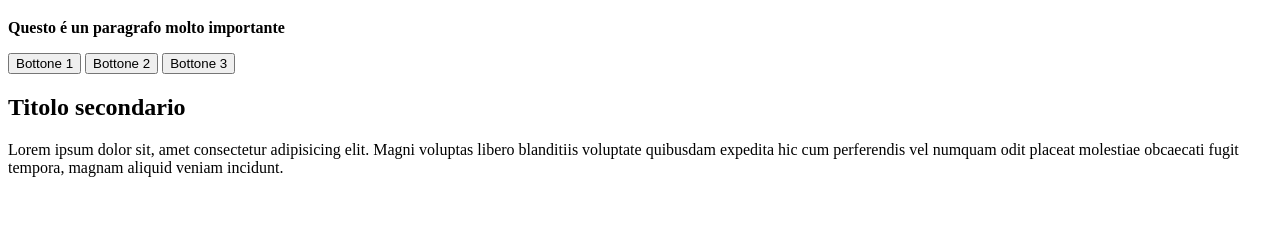
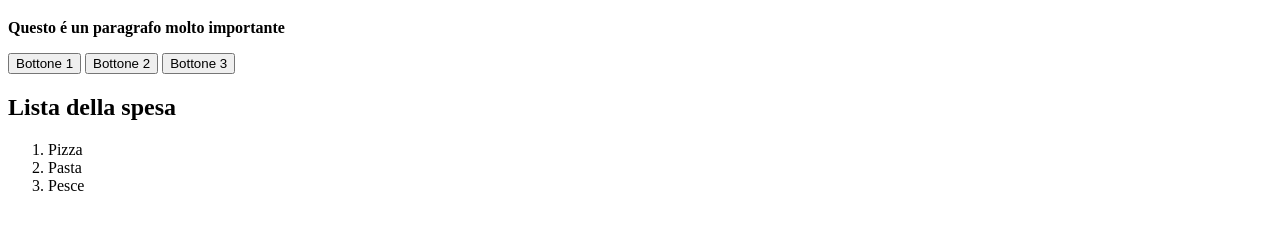
Before and after one commit to AndrianiClaudio/htmlcss-hello, a plain HTML site: page index.html in a window 1280 px wide. Shown: the part 61-290 px from the top of the page. Drawn offline with Linux system fonts and the light colour scheme.

Commit message:
creazione div lista della spesa

```diff
--- a/index.html
+++ b/index.html
@@ -20,8 +20,14 @@
     <!-- Fine intestazione -->
     <!-- Inizio contenitore -->
     <div>
-        <h2>Titolo secondario</h2>
-        <p>Lorem ipsum dolor sit, amet consectetur adipisicing elit. Magni voluptas libero blanditiis voluptate quibusdam expedita hic cum perferendis vel numquam odit placeat molestiae obcaecati fugit tempora, magnam aliquid veniam incidunt.</p>
+        <h2>Lista della spesa</h2>
+        <!-- Inizio lista ordinata -->
+        <ol>
+            <li>Pizza</li>
+            <li>Pasta</li>
+            <li>Pesce</li>
+        </ol>
+        <!-- Fine lista ordinata -->
     </div>
     <!-- Fine contenitore -->
 </body>
```
